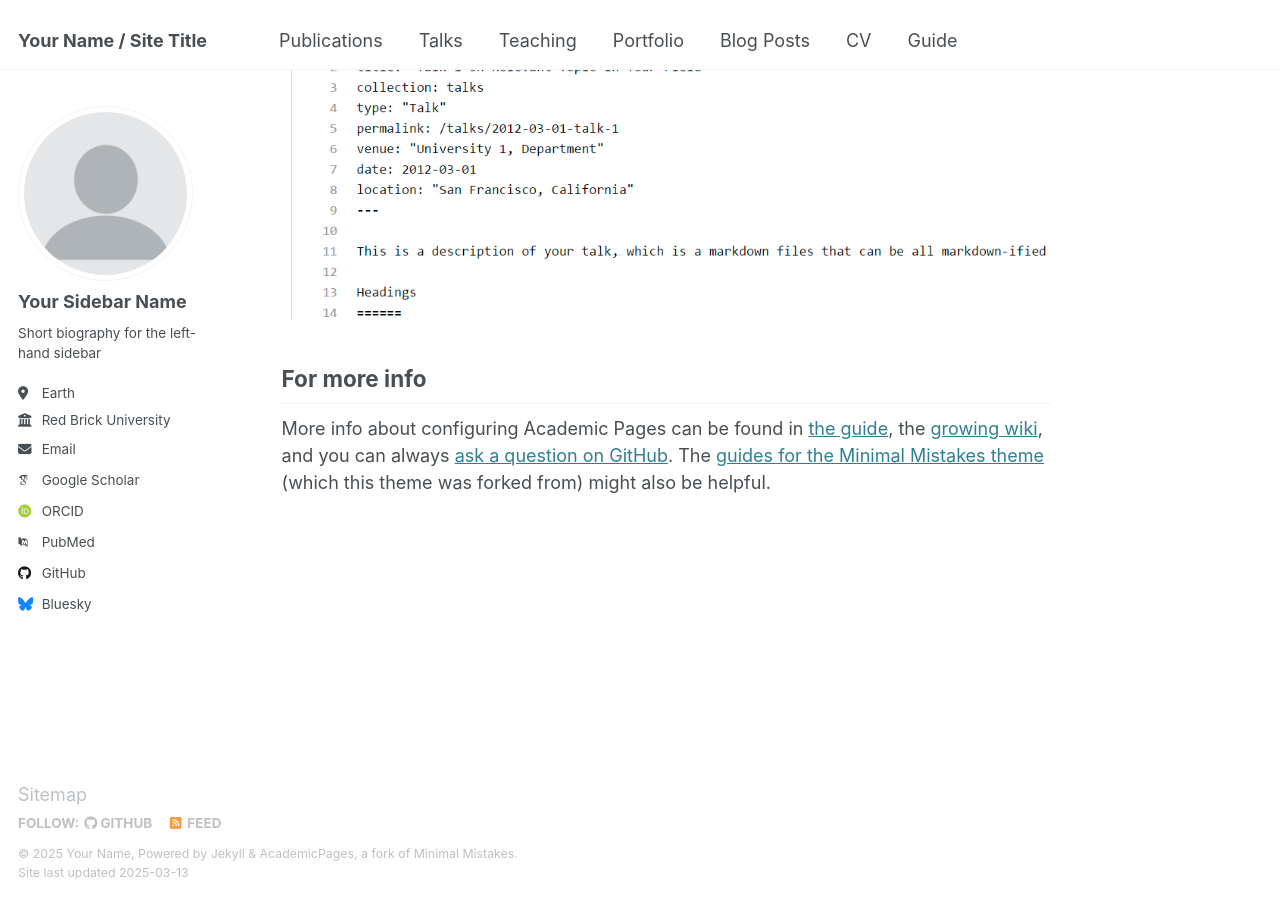
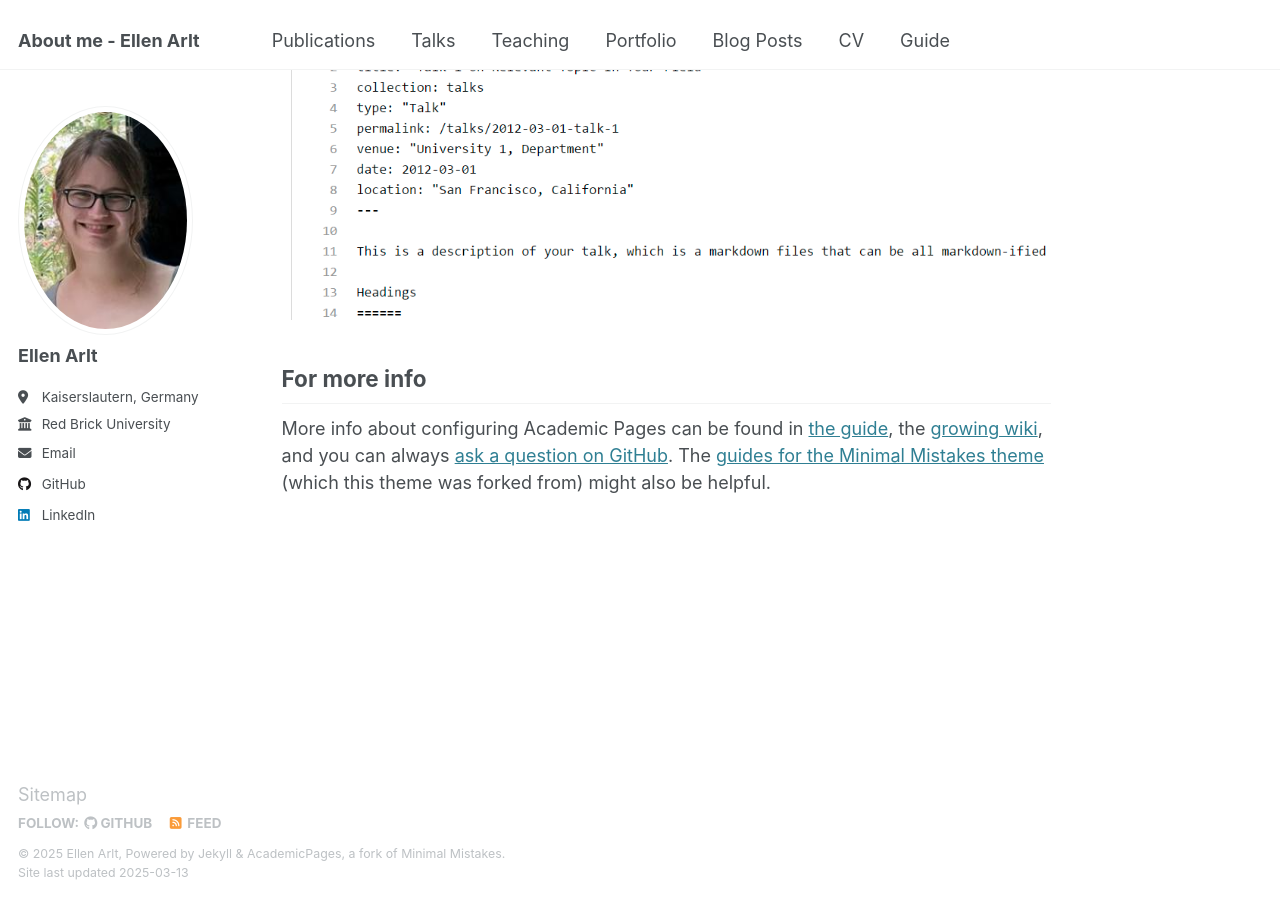
Before and after one commit to EllenArlt/EllenArlt.github.io, a Jekyll site: the page built from _pages/about.md, in a window 1280 px wide and 900 px high, scrolled down 2642 px. Built offline with Jekyll 4.4.1, drawn with Linux system fonts in a browser that asks for light colours; some web fonts are replaced.

Commit message:
Update _config.yml

```diff
--- a/_config.yml
+++ b/_config.yml
@@ -9,35 +9,35 @@
 # Basic Site Settings
 locale                   : "en-US"
 site_theme               : "default"
-title                    : "Your Name / Site Title"
+title                    : "About me - Ellen Arlt"
 title_separator          : "-"
-name                     : &name "Your Name"
+name                     : &name "Ellen Arlt"
 description              : &description "personal description"
-url                      : https://academicpages.github.io # the base hostname & protocol for your site e.g. "https://[your GitHub username].github.io"
+url                      : https://EllenArlt.github.io # the base hostname & protocol for your site e.g. "https://[your GitHub username].github.io"
 baseurl                  : "" # the subpath of your site, e.g. "/blog"
-repository               : "academicpages/academicpages.github.io"
+repository               : "EllenArlt/EllenArlt.github.io"
 
 # Site Author - The following control what appear as part of the author content on the side bar.
 #               If a field is blank the icon and link will not appear, otherwise it will be shown.
 #               Additional customization can be done by editing /_includes/author-profile.html
 author:
   # Biographic information
-  avatar           : "profile.png"
-  name             : "Your Sidebar Name"
+  avatar           : "user.jpg"
+  name             : "Ellen Arlt"
   pronouns         : # example: "she/her"
-  bio              : "Short biography for the left-hand sidebar"
-  location         : "Earth"
+  bio              : ""
+  location         : "Kaiserslautern, Germany"
   employer         : "Red Brick University"
   uri              : # URL
   email            : "none@example.org"
 
   # Academic websites
   arxiv            : # URL - Update with the correct link to your profile
-  googlescholar    : "https://scholar.google.com/citations?user=PS_CX0AAAAAJ"
+  googlescholar    : #"https://scholar.google.com/citations?user=PS_CX0AAAAAJ"
   impactstory      : # URL
-  orcid            : "http://orcid.org/yourorcidurl"
+  orcid            : #"http://orcid.org/yourorcidurl"
   semantic         : # URL
-  pubmed           : "https://www.ncbi.nlm.nih.gov/pubmed/?term=john+snow"
+  pubmed           : #"https://www.ncbi.nlm.nih.gov/pubmed/?term=john+snow"
   researchgate     : # URL
   scopus           : # URL
 
@@ -45,12 +45,12 @@ author:
   bitbucket        : # Username - Update with your username on the site
   codepen          : # Username
   dribbble         : # Username
-  github           : "academicpages"
+  github           : "EllenArlt"
   kaggle           : # Username
   stackoverflow    : # User number or user number and name (i.e., use "1" or "1/jeff-atwood")
 
   # Social media
-  bluesky          : "bsky.app" # Replace this with you Bluesky username
+  bluesky          : #"bsky.app" # Replace this with you Bluesky username
   facebook         : # Username
   flickr           : # Username
   foursquare       : # Username
@@ -59,7 +59,7 @@ author:
   keybase          : # Username
   instagram        : # Username
   lastfm           : # Username
-  linkedin         : # Username
+  linkedin         : "ellen-arlt-10a6a3181"
   mastodon         : # URL
   medium           : # URL
   pinterest        : # Username
```
